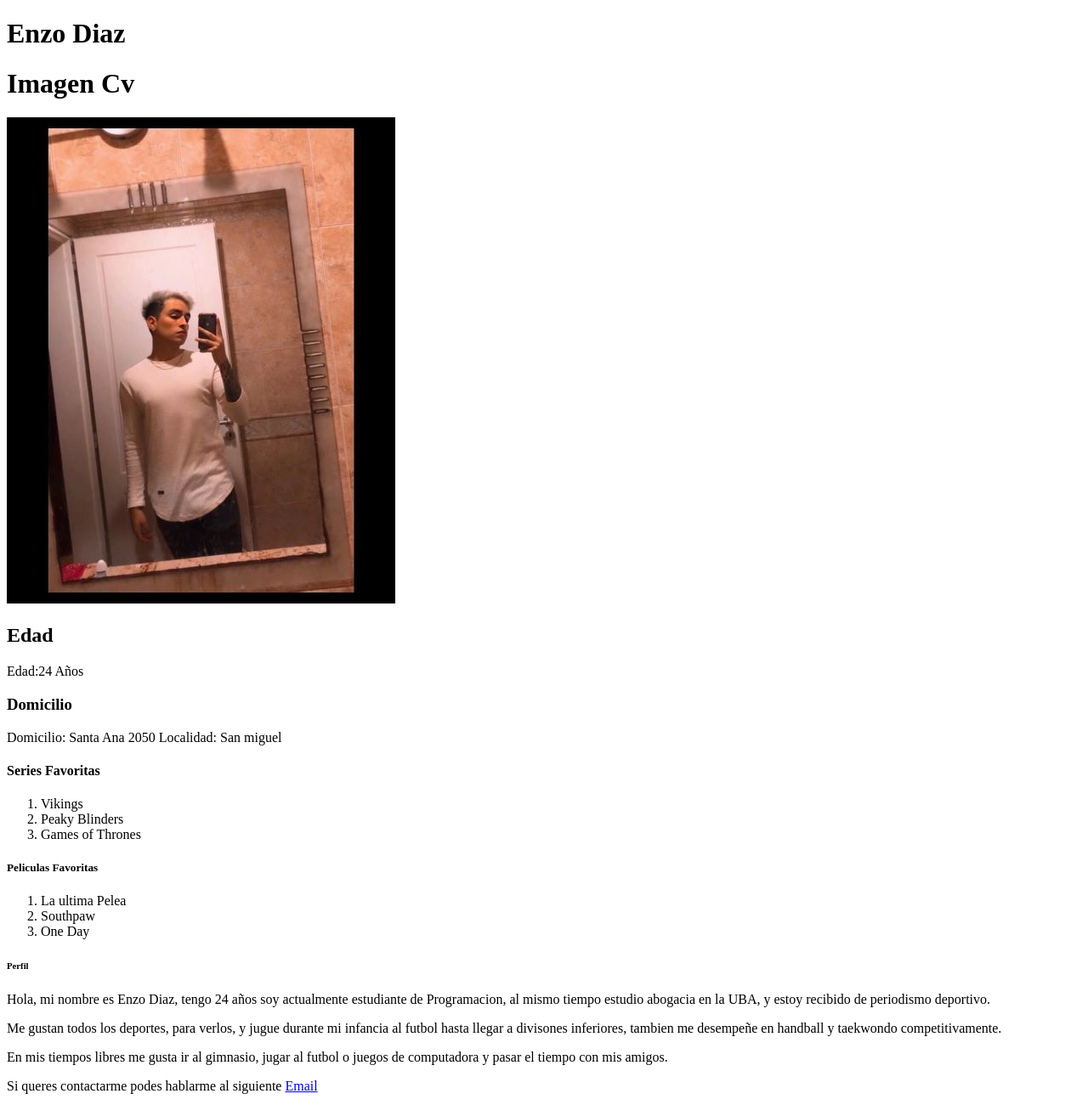
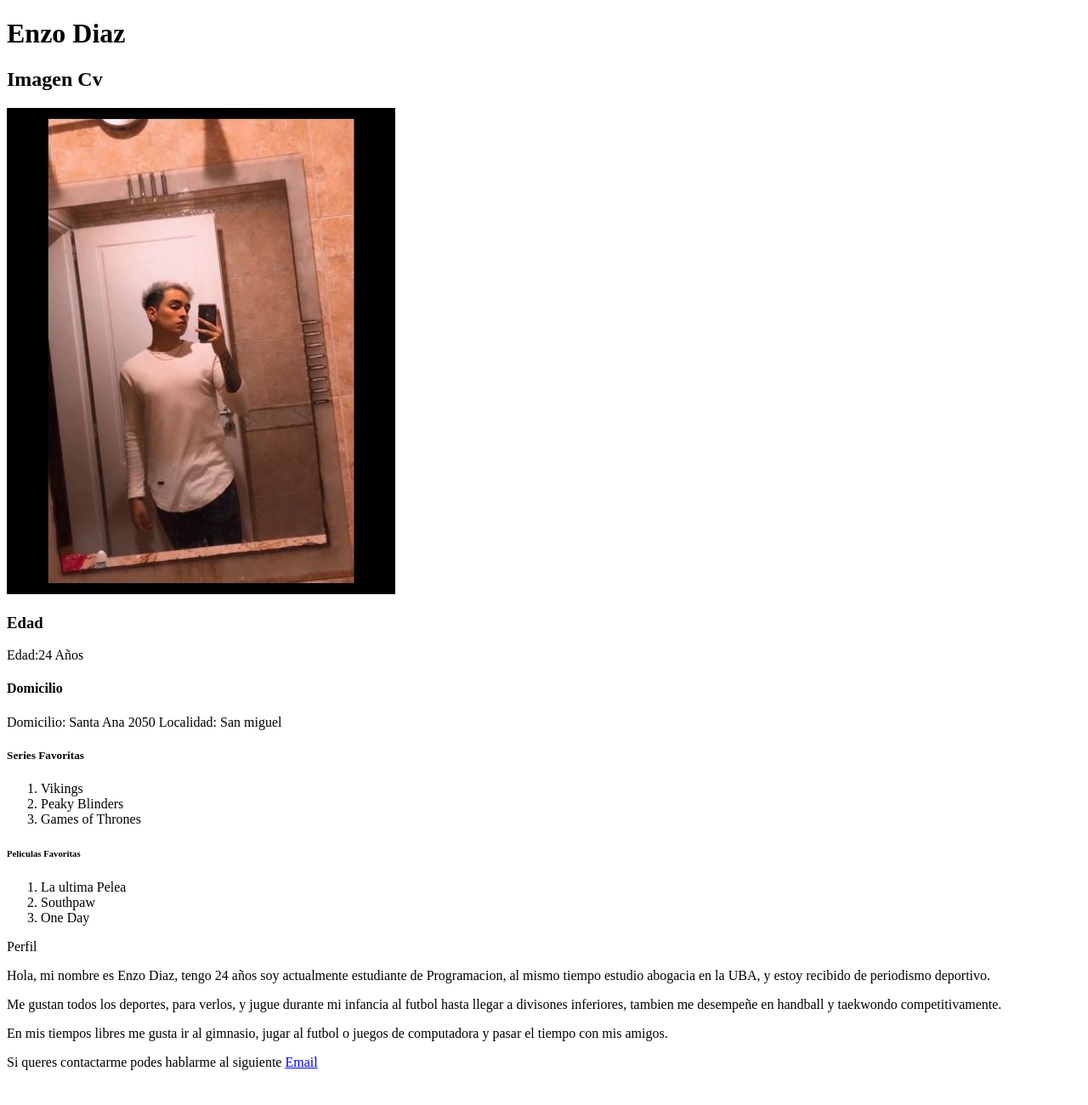
Before and after one commit to enzodiaz07/DiplomaturaFullStack, a plain HTML site: page Modulo 1 Unidad 3/Tarea n3.html in a window 1280 px wide. Shown: the whole page at 85% size. After the commit the page ends 1275 px from the top, so only its background shows below. Drawn offline with Linux system fonts and the light colour scheme.

Commit message:
Cambios en tarea n3

```diff
--- a/Modulo 1 Unidad 3/Tarea n3.html
+++ b/Modulo 1 Unidad 3/Tarea n3.html
@@ -11,26 +11,26 @@
 </body>
 </html>
 <h1>Enzo Diaz</h1>
-<h1>Imagen Cv</h1>
+<h2>Imagen Cv</h2>
 <img src="WhatsApp Image 2022-12-26 at 21.06.22.jpeg" alt="Imagen CV">
-<H2>Edad</H2>
+<h3>Edad</h3>
 <p>Edad:24 Años</p>
-<h3>Domicilio</h3>
+<h4>Domicilio</h4>
 <P>Domicilio: Santa Ana 2050
    Localidad: San miguel</P>
-   <h4>Series Favoritas</h4>
+   <h5>Series Favoritas</h5>
    <ol>
 <li>Vikings</li>
 <li>Peaky Blinders</li>
 <Li>Games of Thrones</Li>
 </ol>
-<h5>Peliculas Favoritas</h5>
+<h6>Peliculas Favoritas</h6>
 <Ol>
 <li>La ultima Pelea</li>
 <li>Southpaw</li>
 <li>One Day</li>
 </Ol>
-<h6>Perfil</h6>
+<h7>Perfil</h7>
 <p>Hola, mi nombre es Enzo Diaz, tengo 24 años soy actualmente estudiante de Programacion, al mismo tiempo estudio abogacia en la UBA, y estoy recibido de periodismo deportivo.
 </p>
 <p>Me gustan todos los deportes, para verlos, y jugue durante mi infancia al futbol hasta llegar a divisones inferiores, tambien me desempeñe en handball y taekwondo competitivamente.</p>
```
